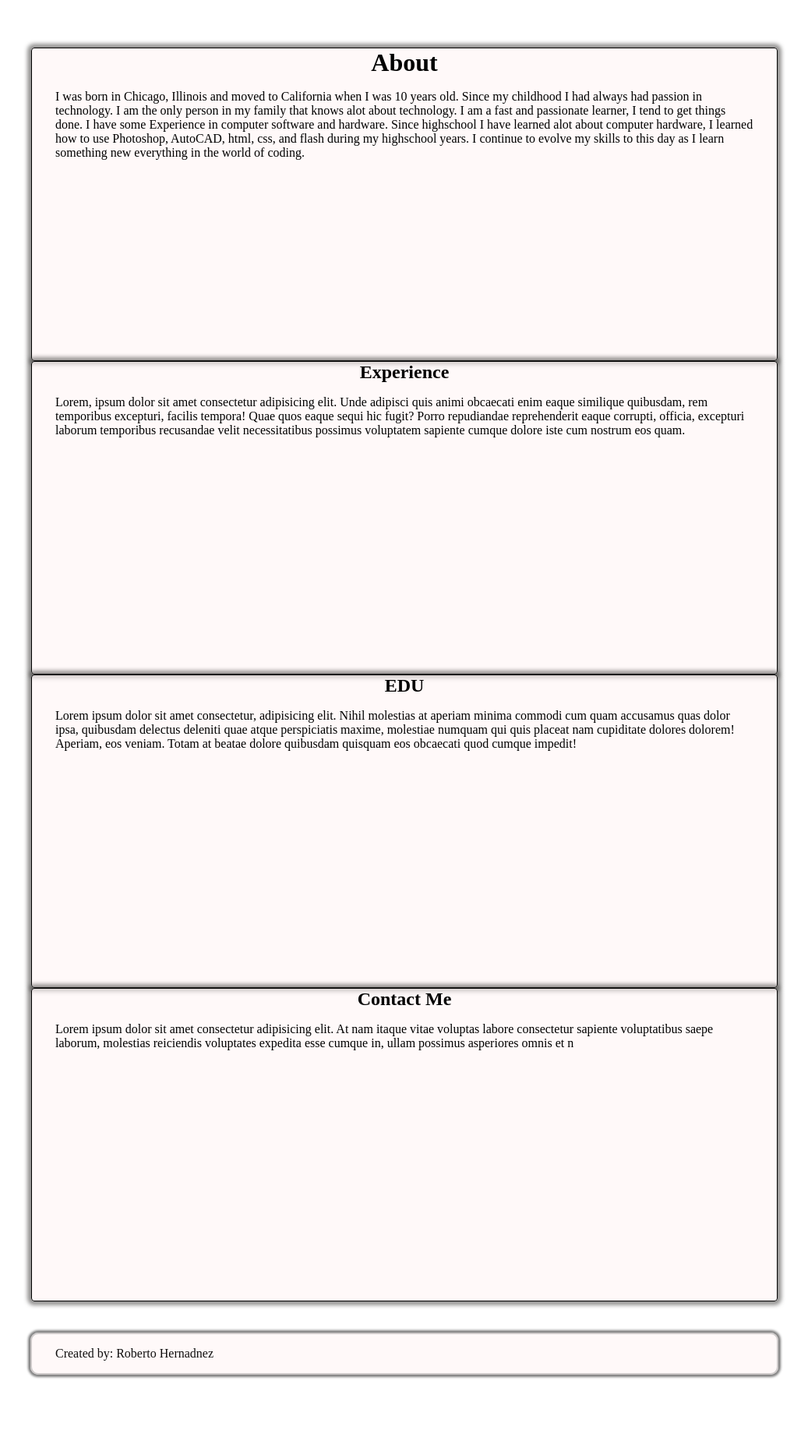
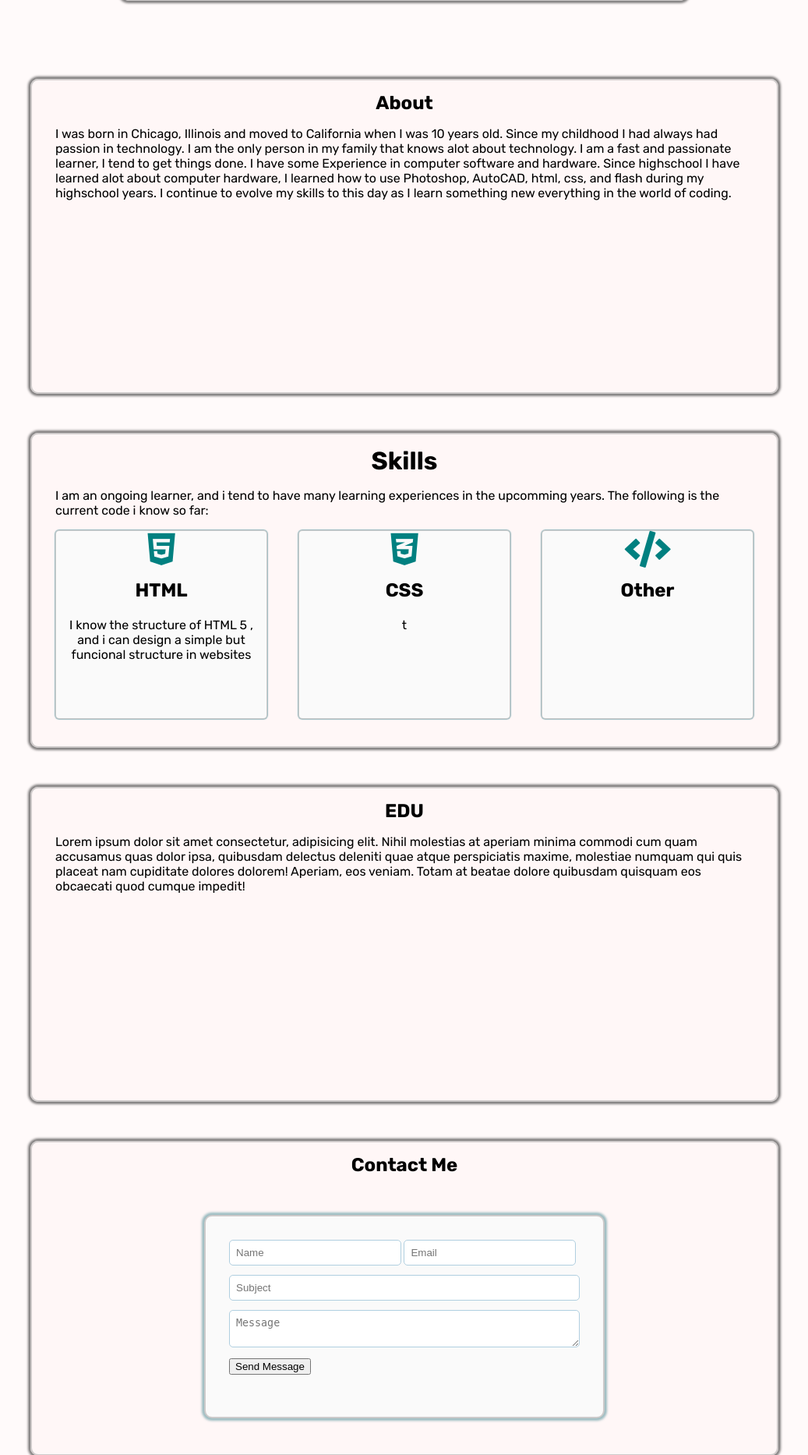
Before and after one commit to robertHer/whprojects, a PHP site: page / in a window 1280 px wide. Shown: the part 557-2423 px from the top of the page at 78% size, without its empty margins (121-1158 px from the left). Before the commit the page ends 2325 px from the top, so only its background shows below. Run offline with PHP 8.4, Linux system fonts and the light colour scheme; some libraries are stand-ins or nearby versions.

Commit message:
portfolio update

```diff
--- a/portfolio/css/styles.css
+++ b/portfolio/css/styles.css
@@ -1,7 +1,9 @@
 html {
+  background-color: snow;
   background-repeat: repeat;
   background-attachment: fixed;
   background-position: center;
+  font-family: 'Rubik', sans-serif;
 }
 
 body {
@@ -12,6 +14,7 @@ ul {
   padding: 0;
   margin: 0;
   list-style: none;
+  text-decoration: none;
 }
 
 nav {
@@ -38,10 +41,11 @@ nav ul {
 nav li {
   border: 2px solid rgba(179, 175, 175, 0.637);
   border-radius: 5px;
-  box-shadow: 0 0 3px 3px rgba(22, 22, 22, 0.548);
+  box-shadow: 0 0 3px 3px rgba(73, 139, 148, 0.548);
   margin: 7px;
   padding: 3px;
   border-radius: 3px;
+  text-decoration: none;
 }
 
 nav li:first-child {
@@ -49,6 +53,8 @@ nav li:first-child {
   text-transform: uppercase;
   border: none;
   box-shadow: none;
+  font-weight: 900;
+  font-size: large;
 }
 
 nav a {
@@ -68,12 +74,12 @@ header {
   margin-bottom: 0;
 }
 
-div {
+div.intro {
   display: block;
   background-color: rgba(255, 245, 245, 0.603);
   box-shadow: 0 0 3px 3px rgba(22, 22, 22, 0.548);
   width: 55vw;
-  height: 40vh;
+  height: 45vh;
   padding: 10px;
   margin: auto;
   border: 2px solid rgba(179, 175, 175, 0.637);
@@ -85,10 +91,11 @@ div img {
   height: 34vh;
   margin: 0;
   margin-right: 15px;
+  margin-bottom: 10px;
   float: left;
   border: 2px solid rgba(179, 175, 175, 0.637);
   border-radius: 5px;
-  box-shadow: 0 0 3px 3px rgba(22, 22, 22, 0.548);
+  box-shadow: 0 0 3px 3px rgba(73, 139, 148, 0.548);
 }
 
 div h2 {
@@ -96,22 +103,95 @@ div h2 {
   margin-top: 0;
 }
 
-main.about, .exp, .edu, .contact {
+main#about, #exp, #edu, #contact {
   background-color: rgba(255, 245, 245, 0.603);
+  box-shadow: 0 0 3px 3px rgba(22, 22, 22, 0.548);
+  border: 2px solid rgba(179, 175, 175, 0.637);
+  border-radius: 10px;
   height: 400px;
   max-width: 70vw;
   margin-left: auto;
   margin-right: auto;
+  margin-bottom: 50px;
   padding-left: 30px;
   padding-right: 30px;
-  border: 1px solid black;
-  border-radius: 4px;
-  box-shadow: 0 0 5px 5px rgba(66, 63, 62, 0.548);
 }
 
-main.about h2, main.about h1, .exp h2, .exp h1, .edu h2, .edu h1, .contact h2, .contact h1 {
+main#about h2, main#about h1, #exp h2, #exp h1, #edu h2, #edu h1, #contact h2, #contact h1 {
   text-align: center;
   margin: 0;
+  padding-top: 15px;
+}
+
+main#exp ul {
+  display: flex;
+  justify-content: space-between;
+}
+
+main#exp li {
+  background-color: #FAFAFA;
+  width: 270px;
+  height: 240px;
+  border: 1px solid rgba(179, 175, 175, 0.637);
+  border-radius: 5px;
+  box-shadow: 0 0 1px 1px rgba(73, 139, 148, 0.548);
+  text-align: center;
+}
+
+main#exp li i {
+  color: teal;
+  font-size: 47px;
+}
+
+main#exp li p {
+  padding: 5px;
+}
+
+.form {
+  max-width: 450px;
+  background: #FAFAFA;
+  padding: 30px;
+  margin: 50px auto;
+  border: 2px solid rgba(179, 175, 175, 0.637);
+  border-radius: 10px;
+  box-shadow: 0 0 3px 3px rgba(73, 139, 148, 0.548);
+}
+
+.form ul {
+  padding: 0;
+  margin: 0;
+  list-style: none;
+}
+
+.form li {
+  display: block;
+  margin-bottom: 10px;
+  min-height: 35px;
+}
+
+.field-style {
+  box-sizing: border-box;
+  padding: 8px;
+  outline: none;
+  border: 1px solid #B0CFE0;
+  border-radius: 5px;
+}
+
+.field-style:focus {
+  box-shadow: 0 0 5px 1px #B0CFE0;
+  border: 1px solid #B0CFE0;
+}
+
+.field-split {
+  width: 49%;
+}
+
+.field-full {
+  width: 100%;
+}
+
+textarea {
+  width: 100%;
 }
 
 footer {
--- a/portfolio/css/styles.scss
+++ b/portfolio/css/styles.scss
@@ -1,22 +1,25 @@
 
 html{
-
-    // background-image: url("../img/bg pattern.gif");
+    background-color: snow;
     background-repeat: repeat;
     background-attachment: fixed;
     background-position: center;
+    font-family: 'Rubik', sans-serif;
+
+
 
 }
 body{
     margin: 0;
 
 }
-// Nav bar
+
 
 ul{
     padding: 0;
     margin: 0;
     list-style: none;
+    text-decoration: none;
 }
 nav{
     background-color: rgba(255, 245, 245, 0.603) ;
@@ -42,10 +45,11 @@ nav ul{
 nav li{
     border: 2px solid rgba(179, 175, 175, 0.637);
     border-radius: 5px;
-    box-shadow: 0 0 3px 3px rgba(22, 22, 22, 0.548);
+    box-shadow: 0 0 3px 3px rgba(73, 139, 148, 0.548);
     margin: 7px;
     padding: 3px;
     border-radius: 3px;
+    text-decoration: none;
 
 }
 nav li:first-child{
@@ -53,6 +57,8 @@ nav li:first-child{
     text-transform: uppercase;
     border: none;
     box-shadow: none;
+    font-weight: 900;
+    font-size: large;
 
 }
 nav a{
@@ -73,12 +79,12 @@ header{
 
 
 }
-div{
+div.intro{
     display: block;
     background-color: rgba(255, 245, 245, 0.603) ;
     box-shadow: 0 0 3px 3px rgba(22, 22, 22, 0.548);
     width: 55vw;
-    height: 40vh;
+    height: 45vh;
     padding: 10px;
     margin:auto;
     border: 2px solid rgba(179, 175, 175, 0.637);
@@ -90,58 +96,139 @@ div img{
     height: 34vh;
     margin: 0;
     margin-right: 15px;
+    margin-bottom: 10px;
     float: left;
     border: 2px solid rgba(179, 175, 175, 0.637);
     border-radius: 5px;
-    box-shadow: 0 0 3px 3px rgba(22, 22, 22, 0.548);
+    box-shadow: 0 0 3px 3px rgba(73, 139, 148, 0.548);
 }
 div h2{
     text-align: center;
     margin-top: 0;
 }
-div p{
 
-}
-main.about , .exp , .edu , .contact{
+main#about , #exp , #edu , #contact{
 
     background-color: rgba(255, 245, 245, 0.603) ;
-
+    box-shadow: 0 0 3px 3px rgba(22, 22, 22, 0.548);
+    border: 2px solid rgba(179, 175, 175, 0.637);
+    border-radius: 10px;
     height: 400px;
     max-width:70vw;
     margin-left: auto;
     margin-right: auto;
+    margin-bottom: 50px;
     padding-left: 30px;
     padding-right: 30px;
-    border: 1px solid black;
-    border-radius: 4px;
-    box-shadow: 0 0 5px 5px rgba(66, 63, 62, 0.548);
+
 
     h2, h1{
         text-align: center;
          margin: 0;
+         padding-top: 15px;
     }
 }
+////////////////////////////////////////
+main#exp{
 
-main.exp{
+
+    ul{
+        display: flex;
+        justify-content: space-between;
+        // margin: 50px;
+    }
+    li{
+        background-color: #FAFAFA;
+        width: 270px;
+        height: 240px;
+        border: 1px solid rgba(179, 175, 175, 0.637);
+        border-radius: 5px;
+        box-shadow: 0 0 1px 1px rgba(73, 139, 148, 0.548);
+        text-align: center;
+        i{
+           color: teal;
+           font-size: 47px;
+
+        }
+        p{
+            padding: 5px;
+        }
+    }
+}
+////////////////////////////////////////////
+main#edu{
 
     h2{
 
     }
 }
 
-main.edu{
+main#contact{
 
     h2{
 
     }
 }
 
-main.contact{
 
-    h2{
 
+.form{
+    max-width: 450px;
+    background: #FAFAFA;
+    padding: 30px;
+    margin: 50px auto;
+    border: 2px solid rgba(179, 175, 175, 0.637);
+    border-radius: 10px;
+    box-shadow: 0 0 3px 3px rgba(73, 139, 148, 0.548);
+    ul{
+        padding:0;
+        margin:0;
+        list-style:none;
     }
-}
+    li{
+             display: block;
+             margin-bottom: 10px;
+             min-height: 35px;
+         }
+        }
+         .field-style{
+                box-sizing: border-box;
+
+                padding: 8px;
+                outline: none;
+                border: 1px solid #B0CFE0;
+                border-radius: 5px;
+            }
+            .field-style:focus{
+                    box-shadow: 0 0 5px 1px #B0CFE0;
+                    border:1px solid #B0CFE0;
+                }
+            .field-split{
+                        width: 49%;
+                    }
+            .field-full{
+                            width: 100%;
+                        }
+            textarea{
+                    width: 100%;
+                }
+            // input[type="button"],input[type="submit"] {
+            //         box-shadow: 0px 0px 1px 1px rgb(96, 186, 235);
+            //         background-color: #406d869d;
+            //         border: 1px solid rgba(179, 175, 175, 0.637);
+
+            //         color: rgb(14, 13, 13);
+            //         padding: 8px 18px;
+            //         text-decoration: none;
+
+            //     }
+// }
+
+
+
+
+
+
 
 footer{
     background-color: rgba(255, 245, 245, 0.603) ;
--- a/portfolio/index.html
+++ b/portfolio/index.html
@@ -4,6 +4,9 @@
     <meta charset="UTF-8">
     <meta name="viewport" content="width=device-width, initial-scale=1.0">
     <meta http-equiv="X-UA-Compatible" content="ie=edge">
+    <link rel="stylesheet" href="https://use.fontawesome.com/releases/v5.0.8/css/all.css" integrity="sha384-3AB7yXWz4OeoZcPbieVW64vVXEwADiYyAEhwilzWsLw+9FgqpyjjStpPnpBO8o8S" crossorigin="anonymous">
+    <link href="https://fonts.googleapis.com/css?family=Rubik:300,400,500,700,900" rel="stylesheet">
+
     <link rel="stylesheet" href="css/styles.css">
     <title>My Portfolio</title>
 </head>
@@ -12,41 +15,73 @@
         <nav>
             <ul>
                 <li><a href="#"></a>Roberto Hernandez</a></li>
-                <li><a href="#">About Me</a></li>
-                <li><a href="#">Background</a></li>
-                <li><a href="#">Education</a></li>
+                <li><a href="#about">About Me</a></li>
+                <li><a href="#exp">Skills</a></li>
+                <li><a href="#edu">Education</a></li>
+                <li><a href="#contact">Contact</a></li>
             </ul>
         </nav>
-        <div>
+        <div class="intro">
             <img src="img/snow-3193865_1920.jpg">
             <h2>About Me</h2>
             <li><b>Born in:</b> Chicago, Illinois</li>
             <br>
-            <li><b>Birthdate:</b>October 05, 1996</li>
+            <li><b>Birthdate:</b> October 05, 1996</li>
             <br>
-            <li><b>Coding Experience:</b>Html , Css</li>
+            <li><b>Coding Experience:</b> Html , Css</li>
             <br>
-            <li><b>Places I've Lived:</b>Illinois, California, and Mexico</li>
+            <li><b>Places I've Lived:</b> Illinois, California, and Mexico</li>
             <br>
-            <li><b>Bilingual:</b>English, Spanish</li>
+            <li><b>Bilingual:</b> English, Spanish</li>
 
         </div>
     </header>
-    <main class="about">
-        <h1>About</h1>
+    <main id="about">
+        <h2>About</h2>
         <p>I was born in Chicago, Illinois and moved to California when I was 10 years old. Since my childhood I had always had passion in technology. I am the only person in my family that knows alot about technology. I am a fast and passionate learner, I tend to get things done. I have some Experience in computer software and hardware. Since highschool I have learned alot about computer hardware, I learned how to use Photoshop, AutoCAD, html, css, and flash during my highschool years. I continue to evolve my skills to this day as I learn something new everything in the world of coding.   </p>
     </main>
-    <main class="exp">
-        <h2>Experience</h2>
-        <p>Lorem, ipsum dolor sit amet consectetur adipisicing elit. Unde adipisci quis animi obcaecati enim eaque similique quibusdam, rem temporibus excepturi, facilis tempora! Quae quos eaque sequi hic fugit? Porro repudiandae reprehenderit eaque corrupti, officia, excepturi laborum temporibus recusandae velit necessitatibus possimus voluptatem sapiente cumque dolore iste cum nostrum eos quam.</p>
+    <main id="exp">
+        <h1>Skills</h1>
+        <div class="border"><p>I am an ongoing learner, and i tend to have many learning experiences in the upcomming years. The following is the current code i know so far: </p></div>
+        <ul>
+            <li><i class="fab fa-html5"></i>
+                <h2>HTML</h2>
+                <p>I know the structure of HTML 5 , and i can design a simple but funcional structure in websites</p>
+            </li>
+            <li><i class="fab fa-css3-alt"></i>
+                <h2>CSS</h2>
+            <p>t</p>
+            </li>
+            <li><i class="fas fa-code"></i>
+                <h2>Other</h2>
+                <p></p>
+            </li>
+        </ul>
     </main>
-    <main class="edu">
+    <main id="edu">
         <h2>EDU</h2>
         <p>Lorem ipsum dolor sit amet consectetur, adipisicing elit. Nihil molestias at aperiam minima commodi cum quam accusamus quas dolor ipsa, quibusdam delectus deleniti quae atque perspiciatis maxime, molestiae numquam qui quis placeat nam cupiditate dolores dolorem! Aperiam, eos veniam. Totam at beatae dolore quibusdam quisquam eos obcaecati quod cumque impedit!</p>
     </main>
-    <main class="contact">
+    <main id="contact">
         <h2>Contact Me</h2>
-        <p>Lorem ipsum dolor sit amet consectetur adipisicing elit. At nam itaque vitae voluptas labore consectetur sapiente voluptatibus saepe laborum, molestias reiciendis voluptates expedita esse cumque in, ullam possimus asperiores omnis et n</p>
+        <form class="form">
+                <ul>
+                <li>
+                    <input type="text" name="field1" class="field-style field-split align-left" placeholder="Name" />
+                    <input type="email" name="field2" class="field-style field-split align-right" placeholder="Email" />
+                </li>
+
+                <li>
+                <input type="text" name="field3" class="field-style field-full align-none" placeholder="Subject" />
+                </li>
+                <li>
+                <textarea name="field5" class="field-style" placeholder="Message"></textarea>
+                </li>
+                <li>
+                <input type="submit" value="Send Message" />
+                </li>
+                </ul>
+                </form>
     </main>
 
         <footer>
```
Also changed, not shown: portfolio/img/css3.png (added), portfolio/img/html5.png (added), 1 other file.
